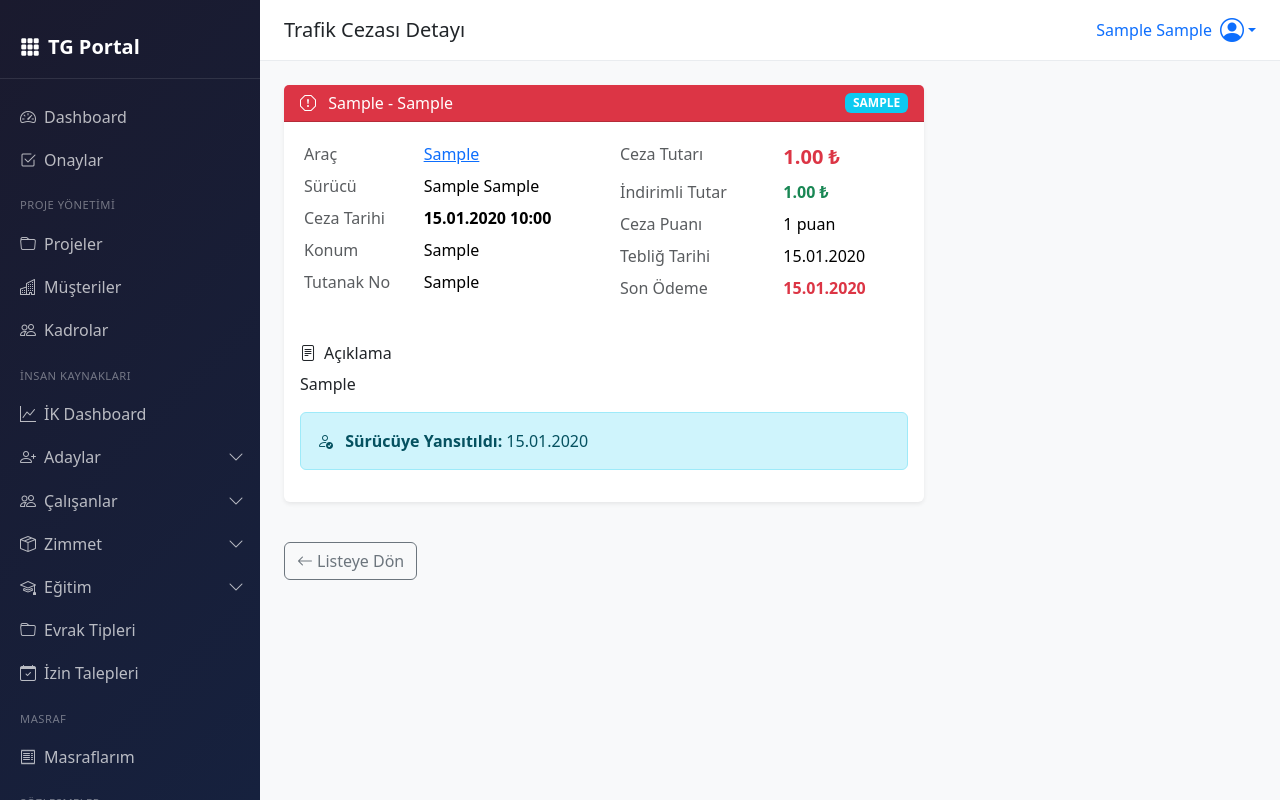
After one commit to ozankyn/tg-portal, a Flask app: page /filo/ceza/1 in a window 1280 px wide. The commit adds this page. Run offline with Flask 3, Linux system fonts and the light colour scheme; a user stored in the database is signed in; tables that the repository leaves empty hold one stand-in row (values such as "Sample post"); some libraries are stand-ins or nearby versions.

Commit message:
feat: Trafik cezası modülü eklendi
- TrafikCezasi modeli
- Ceza listesi, ekleme, detay, ödeme, yansıtma
- Sidebar'a ceza linki
- Araç detaya ceza butonu
- islem_form.html template eklendi

```diff
--- a/app/modules/filo/routes.py
+++ b/app/modules/filo/routes.py
@@ -12,7 +12,7 @@ from datetime import datetime, date
 from werkzeug.utils import secure_filename
 from app import db
 from app.models.filo import Arac, FiloIslem, YakitKayit, Sigorta, Muayene, Kaza
-from app.models.filo_update import AracTeslim, KazaFotograf, IkameArac, VARSAYILAN_AKSESUARLAR
+from app.models.filo_update import AracTeslim, KazaFotograf, IkameArac, TrafikCezasi, VARSAYILAN_AKSESUARLAR
 from app.models.base import AracDurumu, YakitTipi, IslemTipi, CalisanDurumu
 from app.models.ik import Calisan
 from app.models.proje import Proje
@@ -256,7 +256,8 @@ def islem_ekle(id):
         flash('İşlem kaydı eklendi.', 'success')
         return redirect(url_for('filo.detay', id=id))
 
-    return render_template('filo/islem_form.html', arac=arac, islem_tipleri=IslemTipi)
+    tedarikciler = Tedarikci.query.filter_by(is_deleted=False).order_by(Tedarikci.unvan).all()
+    return render_template('filo/islem_form.html', arac=arac, islem_tipleri=IslemTipi, tedarikciler=tedarikciler)
 
 
 # ==================== API ====================
@@ -888,3 +889,118 @@ def ikame_liste():
                           ikameler=pagination.items,
                           pagination=pagination,
                           aktif_sayisi=aktif_sayisi)
+
+
+# ==================== TRAFİK CEZASI ====================
+
+@filo_bp.route('/cezalar')
+@login_required
+@permission_required('filo.view')
+def ceza_liste():
+    """Trafik cezaları listesi"""
+    page = request.args.get('page', 1, type=int)
+    arac_id = request.args.get('arac_id', type=int)
+    durum = request.args.get('durum')
+
+    query = TrafikCezasi.query.join(Arac).filter(Arac.is_deleted == False)
+
+    if arac_id:
+        query = query.filter(TrafikCezasi.arac_id == arac_id)
+
+    if durum:
+        query = query.filter(TrafikCezasi.durum == durum)
+
+    query = query.order_by(TrafikCezasi.ceza_tarihi.desc())
+    pagination = query.paginate(page=page, per_page=20, error_out=False)
+
+    # Özet
+    bekleyen = TrafikCezasi.query.filter_by(durum='bekliyor').count()
+    toplam_borc = db.session.query(db.func.sum(TrafikCezasi.ceza_tutari)).filter(TrafikCezasi.durum == 'bekliyor').scalar() or 0
+
+    araclar = Arac.query.filter_by(is_deleted=False).order_by(Arac.plaka).all()
+
+    return render_template('filo/ceza_liste.html',
+                          cezalar=pagination.items,
+                          pagination=pagination,
+                          araclar=araclar,
+                          bekleyen=bekleyen,
+                          toplam_borc=toplam_borc)
+
+
+@filo_bp.route('/<int:id>/ceza/ekle', methods=['GET', 'POST'])
+@login_required
+@permission_required('filo.create')
+def ceza_ekle(id):
+    """Trafik cezası ekle"""
+    arac = Arac.query.get_or_404(id)
+
+    if request.method == 'POST':
+        ceza = TrafikCezasi(
+            arac_id=arac.id,
+            surucu_id=request.form.get('surucu_id') or arac.atanan_calisan_id,
+            ceza_tarihi=datetime.strptime(request.form['ceza_tarihi'], '%Y-%m-%dT%H:%M'),
+            teblig_tarihi=datetime.strptime(request.form['teblig_tarihi'], '%Y-%m-%d').date() if request.form.get('teblig_tarihi') else None,
+            son_odeme_tarihi=datetime.strptime(request.form['son_odeme_tarihi'], '%Y-%m-%d').date() if request.form.get('son_odeme_tarihi') else None,
+            ceza_tutari=request.form.get('ceza_tutari'),
+            indirimli_tutar=request.form.get('indirimli_tutar') or None,
+            ceza_turu=request.form.get('ceza_turu'),
+            ceza_puani=request.form.get('ceza_puani') or 0,
+            konum=request.form.get('konum'),
+            tutanak_no=request.form.get('tutanak_no'),
+            aciklama=request.form.get('aciklama'),
+            durum='bekliyor'
+        )
+
+        db.session.add(ceza)
+        db.session.commit()
+
+        flash('Trafik cezası kaydedildi.', 'success')
+        return redirect(url_for('filo.ceza_detay', id=ceza.id))
+
+    calisanlar = Calisan.query.filter_by(is_deleted=False, durum=CalisanDurumu.AKTIF).order_by(Calisan.ad).all()
+
+    return render_template('filo/ceza_form.html',
+                          arac=arac,
+                          calisanlar=calisanlar)
+
+
+@filo_bp.route('/ceza/<int:id>')
+@login_required
+@permission_required('filo.view')
+def ceza_detay(id):
+    """Trafik cezası detayı"""
+    ceza = TrafikCezasi.query.get_or_404(id)
+    return render_template('filo/ceza_detay.html', ceza=ceza)
+
+
+@filo_bp.route('/ceza/<int:id>/ode', methods=['POST'])
+@login_required
+@permission_required('filo.edit')
+def ceza_ode(id):
+    """Trafik cezası öde"""
+    ceza = TrafikCezasi.query.get_or_404(id)
+
+    ceza.durum = 'odendi'
+    ceza.odeme_tarihi = datetime.strptime(request.form['odeme_tarihi'], '%Y-%m-%d').date()
+    ceza.odenen_tutar = request.form.get('odenen_tutar') or ceza.ceza_tutari
+
+    db.session.commit()
+
+    flash('Ceza ödendi olarak işaretlendi.', 'success')
+    return redirect(url_for('filo.ceza_detay', id=ceza.id))
+
+
+@filo_bp.route('/ceza/<int:id>/yansit', methods=['POST'])
+@login_required
+@permission_required('filo.edit')
+def ceza_yansit(id):
+    """Cezayı sürücüye yansıt"""
+    ceza = TrafikCezasi.query.get_or_404(id)
+
+    ceza.surucuye_yansitildi = True
+    ceza.yansitma_tarihi = date.today()
+
+    db.session.commit()
+
+    flash('Ceza sürücüye yansıtıldı.', 'success')
+    return redirect(url_for('filo.ceza_detay', id=ceza.id))
--- a/app/templates/base.html
+++ b/app/templates/base.html
@@ -449,6 +449,12 @@
                                 <i class="bi bi-arrow-repeat me-2"></i>İkame Araçlar
                             </a>
                         </li>
+                        <li class="nav-item">
+                            <a class="nav-link {% if 'ceza' in request.path %}active{% endif %}"
+                               href="{{ url_for('filo.ceza_liste') }}">
+                                <i class="bi bi-exclamation-octagon me-2"></i>Trafik Cezaları
+                            </a>
+                        </li>
                     </ul>
                 </div>
             </li>
--- /dev/null
+++ b/app/templates/filo/ceza_detay.html
@@ -0,0 +1,122 @@
+{% extends "base.html" %}
+
+{% block title %}Trafik Cezası - {{ ceza.arac.plaka }} - TG Portal{% endblock %}
+{% block page_title %}Trafik Cezası Detayı{% endblock %}
+
+{% block content %}
+<div class="row">
+    <div class="col-lg-8">
+        <div class="card mb-4">
+            <div class="card-header bg-danger text-white d-flex justify-content-between align-items-center">
+                <h6 class="mb-0">
+                    <i class="bi bi-exclamation-octagon me-2"></i>
+                    {{ ceza.arac.plaka }} - {{ ceza.ceza_turu or 'Trafik Cezası' }}
+                </h6>
+                <span class="badge bg-{{ 'success' if ceza.durum == 'odendi' else ('warning' if ceza.durum == 'bekliyor' else 'info') }}">
+                    {{ ceza.durum|upper }}
+                </span>
+            </div>
+            <div class="card-body">
+                <div class="row mb-4">
+                    <div class="col-md-6">
+                        <table class="table table-sm table-borderless">
+                            <tr><td class="text-muted">Araç</td><td><a href="{{ url_for('filo.detay', id=ceza.arac_id) }}">{{ ceza.arac.plaka }}</a></td></tr>
+                            <tr><td class="text-muted">Sürücü</td><td>{{ ceza.surucu.full_name if ceza.surucu else '-' }}</td></tr>
+                            <tr><td class="text-muted">Ceza Tarihi</td><td><strong>{{ ceza.ceza_tarihi.strftime('%d.%m.%Y %H:%M') }}</strong></td></tr>
+                            <tr><td class="text-muted">Konum</td><td>{{ ceza.konum or '-' }}</td></tr>
+                            <tr><td class="text-muted">Tutanak No</td><td>{{ ceza.tutanak_no or '-' }}</td></tr>
+                        </table>
+                    </div>
+                    <div class="col-md-6">
+                        <table class="table table-sm table-borderless">
+                            <tr><td class="text-muted">Ceza Tutarı</td><td><strong class="text-danger fs-5">{{ "%.2f"|format(ceza.ceza_tutari) }} ₺</strong></td></tr>
+                            {% if ceza.indirimli_tutar %}
+                            <tr><td class="text-muted">İndirimli Tutar</td><td><strong class="text-success">{{ "%.2f"|format(ceza.indirimli_tutar) }} ₺</strong></td></tr>
+                            {% endif %}
+                            <tr><td class="text-muted">Ceza Puanı</td><td>{{ ceza.ceza_puani or 0 }} puan</td></tr>
+                            <tr><td class="text-muted">Tebliğ Tarihi</td><td>{{ ceza.teblig_tarihi.strftime('%d.%m.%Y') if ceza.teblig_tarihi else '-' }}</td></tr>
+                            <tr><td class="text-muted">Son Ödeme</td><td>
+                                {% if ceza.son_odeme_tarihi %}
+                                <span class="{{ 'text-danger fw-bold' if ceza.gecikme_durumu == 'gecikti' else '' }}">
+                                    {{ ceza.son_odeme_tarihi.strftime('%d.%m.%Y') }}
+                                </span>
+                                {% else %}
+                                -
+                                {% endif %}
+                            </td></tr>
+                        </table>
+                    </div>
+                </div>
+
+                {% if ceza.aciklama %}
+                <h6><i class="bi bi-file-text me-2"></i>Açıklama</h6>
+                <p>{{ ceza.aciklama }}</p>
+                {% endif %}
+
+                {% if ceza.durum == 'odendi' %}
+                <div class="alert alert-success">
+                    <i class="bi bi-check-circle me-2"></i>
+                    <strong>Ödendi:</strong> {{ ceza.odeme_tarihi.strftime('%d.%m.%Y') if ceza.odeme_tarihi else '' }} - {{ "%.2f"|format(ceza.odenen_tutar) if ceza.odenen_tutar else '' }} ₺
+                </div>
+                {% endif %}
+
+                {% if ceza.surucuye_yansitildi %}
+                <div class="alert alert-info">
+                    <i class="bi bi-person-check me-2"></i>
+                    <strong>Sürücüye Yansıtıldı:</strong> {{ ceza.yansitma_tarihi.strftime('%d.%m.%Y') if ceza.yansitma_tarihi else '' }}
+                </div>
+                {% endif %}
+            </div>
+        </div>
+    </div>
+
+    <div class="col-lg-4">
+        {% if ceza.durum == 'bekliyor' %}
+        <div class="card mb-4">
+            <div class="card-header">
+                <h6 class="mb-0"><i class="bi bi-credit-card me-2"></i>Ödeme Yap</h6>
+            </div>
+            <div class="card-body">
+                <form method="POST" action="{{ url_for('filo.ceza_ode', id=ceza.id) }}">
+                    <input type="hidden" name="csrf_token" value="{{ csrf_token() }}">
+                    <div class="mb-3">
+                        <label class="form-label">Ödeme Tarihi *</label>
+                        <input type="date" name="odeme_tarihi" class="form-control" required value="{{ today().strftime('%Y-%m-%d') if today else '' }}">
+                    </div>
+                    <div class="mb-3">
+                        <label class="form-label">Ödenen Tutar (₺)</label>
+                        <input type="number" name="odenen_tutar" class="form-control" step="0.01" value="{{ ceza.indirimli_tutar or ceza.ceza_tutari }}">
+                    </div>
+                    <button type="submit" class="btn btn-success w-100">
+                        <i class="bi bi-check-lg me-1"></i>Ödendi Olarak İşaretle
+                    </button>
+                </form>
+            </div>
+        </div>
+        {% endif %}
+
+        {% if ceza.surucu and not ceza.surucuye_yansitildi %}
+        <div class="card">
+            <div class="card-header">
+                <h6 class="mb-0"><i class="bi bi-person-dash me-2"></i>Sürücüye Yansıt</h6>
+            </div>
+            <div class="card-body">
+                <p class="small text-muted">Bu cezayı {{ ceza.surucu.full_name }} adlı sürücüye yansıtmak istiyor musunuz?</p>
+                <form method="POST" action="{{ url_for('filo.ceza_yansit', id=ceza.id) }}">
+                    <input type="hidden" name="csrf_token" value="{{ csrf_token() }}">
+                    <button type="submit" class="btn btn-warning w-100">
+                        <i class="bi bi-person-check me-1"></i>Sürücüye Yansıt
+                    </button>
+                </form>
+            </div>
+        </div>
+        {% endif %}
+    </div>
+</div>
+
+<div class="mt-3">
+    <a href="{{ url_for('filo.ceza_liste') }}" class="btn btn-outline-secondary">
+        <i class="bi bi-arrow-left me-1"></i>Listeye Dön
+    </a>
+</div>
+{% endblock %}
--- a/app/templates/filo/detay.html
+++ b/app/templates/filo/detay.html
@@ -14,6 +14,9 @@
     </a>
     <a href="{{ url_for('filo.kaza_ekle', id=arac.id) }}" class="btn btn-danger">
         <i class="bi bi-exclamation-triangle me-1"></i>Kaza Bildir
+    </a>
+    <a href="{{ url_for('filo.ceza_ekle', id=arac.id) }}" class="btn btn-dark">
+        <i class="bi bi-exclamation-octagon me-1"></i>Ceza Ekle
     </a>
     <a href="{{ url_for('filo.ikame_ekle', id=arac.id) }}" class="btn btn-info">
         <i class="bi bi-arrow-repeat me-1"></i>İkame Araç
--- a/requirements.txt
+++ b/requirements.txt
@@ -30,3 +30,5 @@ Pillow==10.1.0
 pytest==7.4.3
 pytest-flask==1.3.0
 twilio==8.10.0
+pandas
+openpyxl
```
Also changed, not shown: app/models/__init__.py (+4 -3 lines), app/models/filo_update.py (+56 -0 lines), app/templates/filo/ceza_form.html (added, +105 -0 lines), app/templates/filo/islem_form.html (added, +91 -0 lines), migrations/versions/06867c698478_add_trafik_cezalari_table.py (added, +58 -0 lines).
